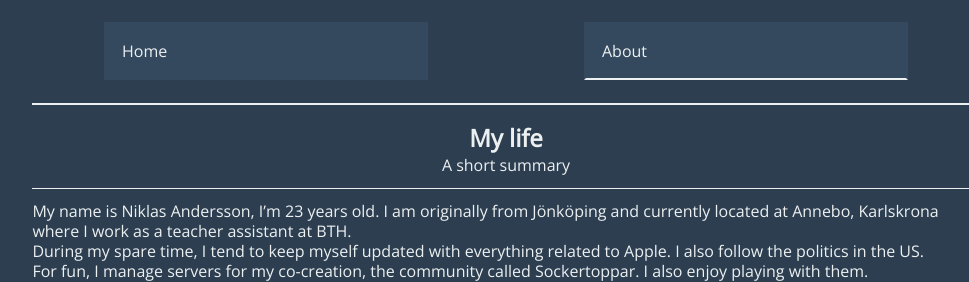
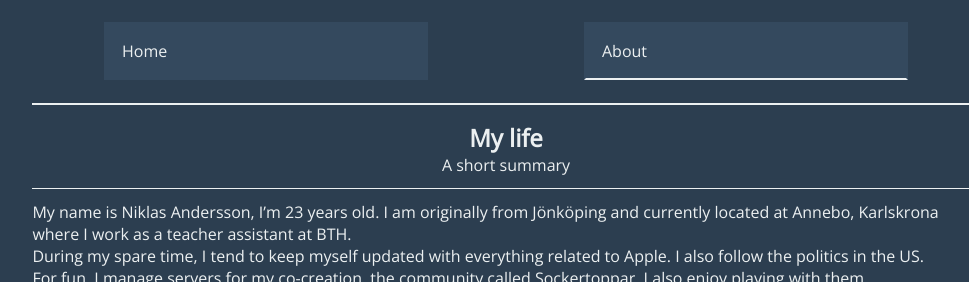
Before and after one commit to NiklasAurora/dbwebb-prep, a PHP site: page /about.php in a window 1280 px wide. Shown: the top 282 px of the page, without its empty margins (134-1103 px from the left). Run offline with PHP 8.4, Linux system fonts and the light colour scheme.

Commit message:
Removed unnecessary CSS

```diff
--- a/htmlphp/kmom02/query/style/article.css
+++ b/htmlphp/kmom02/query/style/article.css
@@ -3,10 +3,6 @@ article header {
     margin-bottom: 0.75em;
     padding-bottom: 0.75em;
     border-bottom: 1px solid #ecf0f1;
-}
-
-.content {
-    line-height: 1.25;
 }
 
 article footer {
--- a/htmlphp/kmom02/query/style/style.css
+++ b/htmlphp/kmom02/query/style/style.css
@@ -33,12 +33,10 @@ body {
     color: #ecf0f1;
     vertical-align: center;
     border: 2px solid transparent;
-    transition: border 0.5s ease-in
 }
 
 .navbar a:hover {
     border: 2px solid #ecf0f1;
-    transition: border 0.5s ease-in-out;
 }
 
 .navbar .selected {
```
